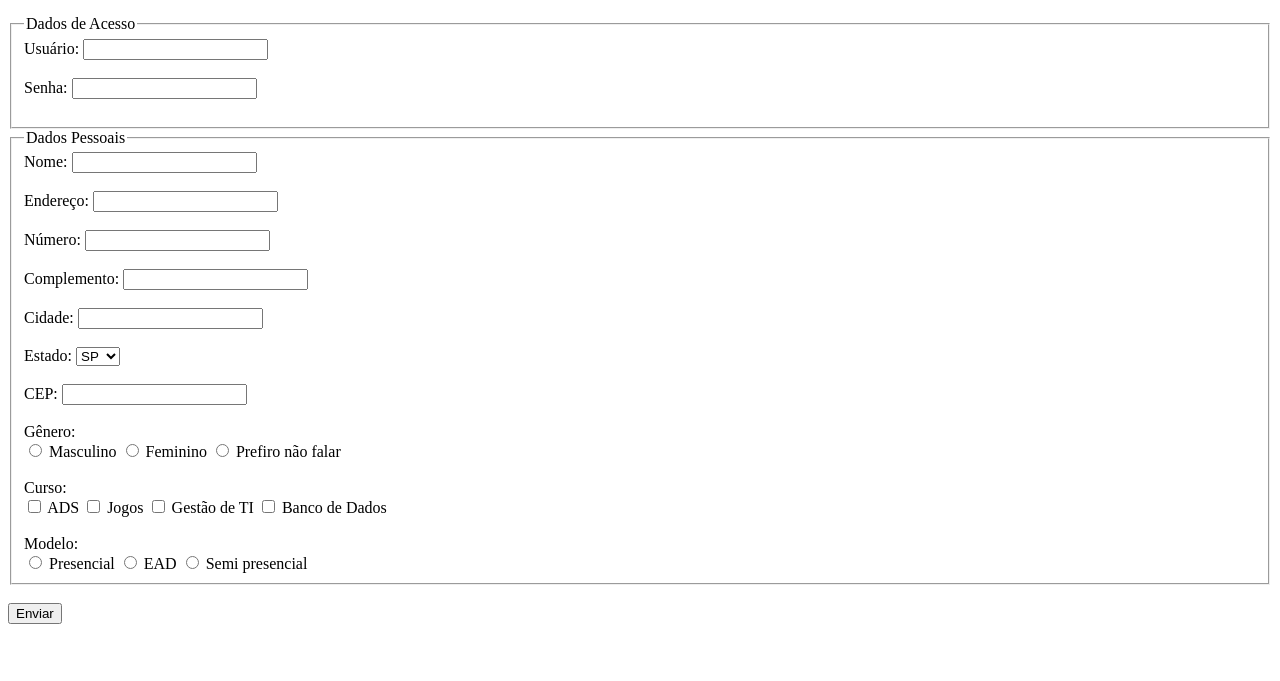
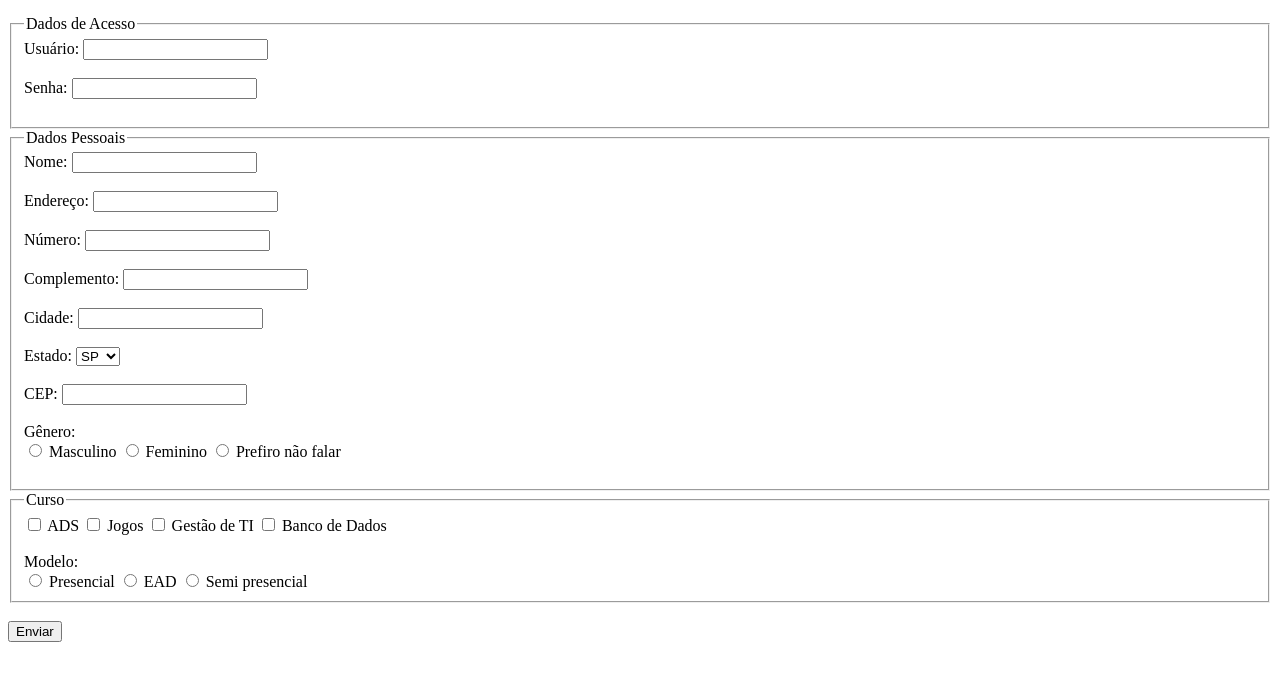
Before and after one commit to brunorsvr/brunorsvr.github.io, a plain HTML site: page index.html in a window 1280 px wide. Shown: the part 91-772 px from the top of the page. Drawn offline with Linux system fonts and the light colour scheme.

Commit message:
Melhora organização dos fieldsets

```diff
--- a/index.html
+++ b/index.html
@@ -88,9 +88,10 @@
             <label for="nao_informar">Prefiro não falar</label>
             <br>
             <br>
+        </fieldset>
 
-            <label>Curso:</label>
-            <br>
+        <fieldset>
+            <legend>Curso</legend>
 
             <input type="checkbox" id="ads" name="curso" value="ADS">
             <label for="ads">ADS</label>
```
